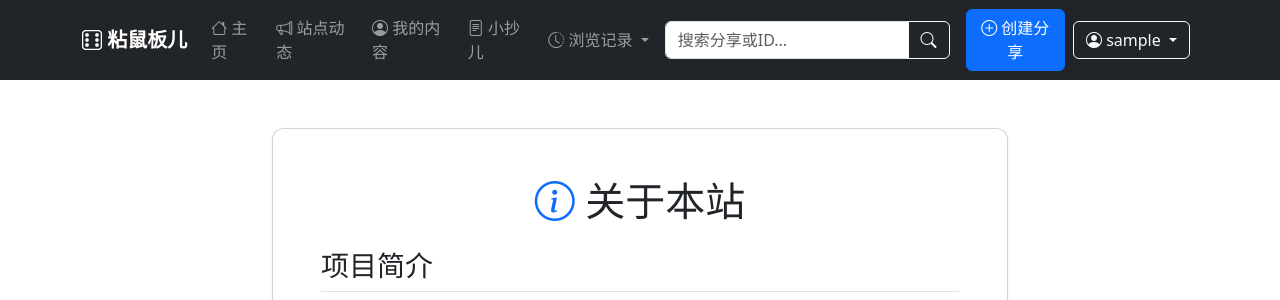
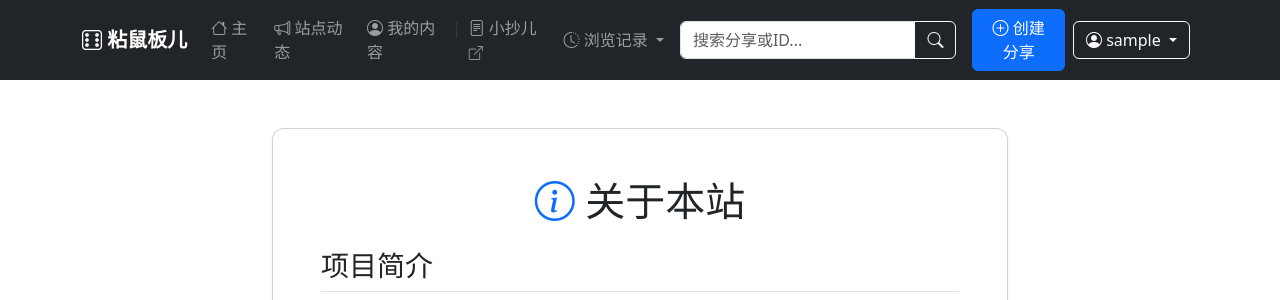
Before and after one commit to MisakaCirno/ff14_zsb, a Django app: page /about/ in a window 1280 px wide. Shown: the top 300 px of the page. Run offline with Django 4.2, Linux system fonts and the light colour scheme; the visitor is signed in with stand-in values (Sample User, id 1); data that the repository does not hold is empty; some libraries are stand-ins or nearby versions.

Commit message:
给小抄儿添加一个图标和分隔符，避免容易被误触不好返回。

```diff
--- a/templates/base.html
+++ b/templates/base.html
@@ -121,9 +121,12 @@
                         </a>
                     </li>
                     {% endif %}
+                    <li class="nav-item d-none d-lg-block">
+                        <span class="nav-link px-0 text-secondary opacity-25">|</span>
+                    </li>
                     <li class="nav-item">
                         <a class="nav-link" href="{% static 'overlay/stgy.html' %}" target="_blank">
-                            <i class="bi bi-file-text"></i> 小抄儿
+                            <i class="bi bi-file-text"></i> 小抄儿 <i class="bi bi-box-arrow-up-right small"></i>
                         </a>
                     </li>
                 </ul>
```
